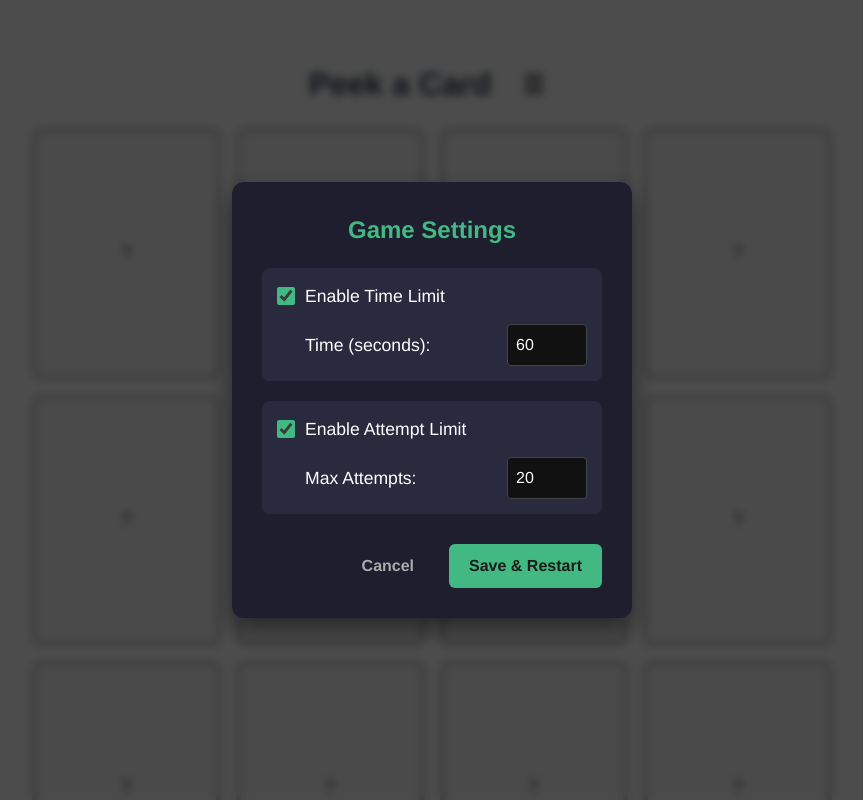
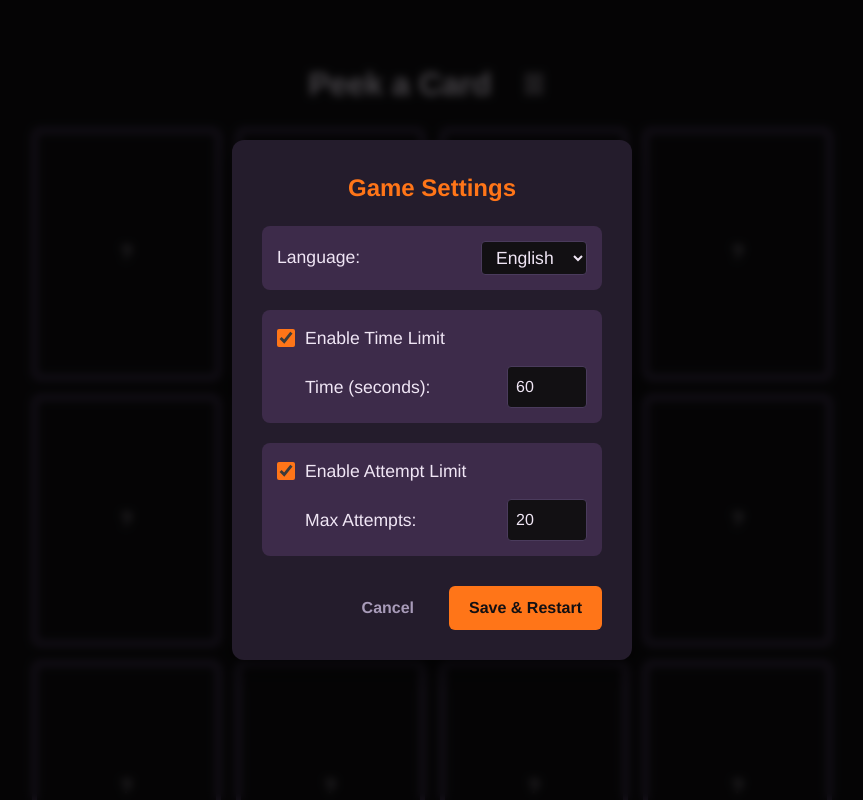
Before and after one commit to Angstromico/Vue-Card-Game-Peek, a Vue app: page / in a window 1280 px wide. Both pictures are taken after a click on the button 741 px from the left and 84 px from the top of the page. Shown: the top 800 px of the page, without its empty margins (208-1071 px from the left). Built offline with nearby package versions, Linux system fonts and the light colour scheme.

Commit message:
feat: Implement internationalization with English and Spanish locales and refactor component styling using CSS variables.

```diff
--- a/src/App.vue
+++ b/src/App.vue
@@ -9,10 +9,12 @@ import {
 import { cardImagesLinks } from './data'
 import useGenerateGame from './composables/useGenerateGame'
 import useGameState from './composables/useGameState'
+import useI18n from './composables/useI18n'
 
 const gameKey = ref(0)
 const { cardInfo, generate } = useGenerateGame(cardImagesLinks)
 const { resetGame, isPaused } = useGameState()
+const { t } = useI18n()
 
 const isSettingsOpen = ref(false)
 
@@ -39,7 +41,7 @@ onMounted(() => {
 
 <template>
   <header class="app-header">
-    <h1>Peek a Card</h1>
+    <h1>{{ t('appTitle').value }}</h1>
     <SettingsButton @click="handlePause" />
   </header>
 
--- a/src/components/CardTemplate.vue
+++ b/src/components/CardTemplate.vue
@@ -49,28 +49,27 @@ const { isCardFlipped, matchedCards, card } = props
   display: flex;
   align-items: center;
   justify-content: center;
-  border: 5px solid #ccc;
+  border: 5px solid var(--border);
   border-radius: 8px;
   font-size: 1.2rem;
 }
 
 .back {
-  background-color: #42b883;
-  color: white;
+  background-color: var(--bg-panel-light);
+  color: var(--text-main);
   transform: rotateY(180deg);
   background-repeat: no-repeat;
   background-position: center;
   background-size: cover;
   background-attachment: fixed;
-  background-color: #cccccc;
 }
 
 .front {
-  background-color: #f9f9f9;
+  background-color: var(--bg-main);
 }
 
 .card.is-matched .face.back {
-  background-color: #2c3e50;
-  border-color: #42b883;
+  background-color: var(--bg-panel);
+  border-color: var(--primary);
 }
 </style>
--- a/src/components/FiguresButton.vue
+++ b/src/components/FiguresButton.vue
@@ -1,7 +1,7 @@
 <script setup lang="ts">
 import { ref, onMounted } from 'vue'
 
-const currentColor = ref('#42b883')
+const currentColor = ref('#ff7518')
 const currentShape = ref('')
 
 const shapes = {
@@ -70,8 +70,8 @@ onMounted(() => {
   bottom: 110%;
   left: 50%;
   transform: translateX(-50%) translateY(10px);
-  background-color: #2c3e50;
-  color: white;
+  background-color: var(--bg-panel);
+  color: var(--text-main);
   padding: 6px 12px;
   border-radius: 6px;
   font-size: 0.85rem;
@@ -91,7 +91,7 @@ onMounted(() => {
   transform: translateX(-50%) translateY(10px);
   border-width: 6px;
   border-style: solid;
-  border-color: #2c3e50 transparent transparent transparent;
+  border-color: var(--bg-panel) transparent transparent transparent;
   opacity: 0;
   visibility: hidden;
   transition: all 0.3s ease;
@@ -126,7 +126,7 @@ onMounted(() => {
 .inner-shape {
   width: 40px;
   height: 40px;
-  background-color: white;
+  background-color: var(--bg-main);
   transition: clip-path 0.6s cubic-bezier(0.4, 0, 0.2, 1);
 }
 </style>
--- a/src/components/GameStatus.vue
+++ b/src/components/GameStatus.vue
@@ -4,6 +4,7 @@ import {
   isAttemptLimitEnabled,
 } from '../composables/useGameSettings'
 import useGameState from '../composables/useGameState'
+import useI18n from '../composables/useI18n'
 
 interface Props {
   matchesCount: number
@@ -13,6 +14,7 @@ interface Props {
 defineProps<Props>()
 
 const { timeLeft, attemptsLeft } = useGameState()
+const { t } = useI18n()
 
 const formatTime = (seconds: number) => {
   const m = Math.floor(seconds / 60)
@@ -24,7 +26,7 @@ const formatTime = (seconds: number) => {
 <template>
   <div class="status-container">
     <div class="status-item">
-      <span class="label">Matches</span>
+      <span class="label">{{ t('matches').value }}</span>
       <span class="value">{{ matchesCount }} / {{ totalMatches }}</span>
     </div>
 
@@ -33,7 +35,7 @@ const formatTime = (seconds: number) => {
       class="status-item"
       :class="{ warning: timeLeft <= 10 }"
     >
-      <span class="label">Time</span>
+      <span class="label">{{ t('time').value }}</span>
       <span class="value">{{ formatTime(timeLeft) }}</span>
     </div>
 
@@ -42,7 +44,7 @@ const formatTime = (seconds: number) => {
       class="status-item"
       :class="{ warning: attemptsLeft <= 5 }"
     >
-      <span class="label">Attempts</span>
+      <span class="label">{{ t('attempts').value }}</span>
       <span class="value">{{ attemptsLeft }}</span>
     </div>
   </div>
@@ -54,7 +56,7 @@ const formatTime = (seconds: number) => {
   justify-content: center;
   gap: 30px;
   margin-top: 20px;
-  background: #1a1a1a;
+  background: var(--bg-panel);
   padding: 15px 30px;
   border-radius: 12px;
   box-shadow: 0 4px 6px rgba(0, 0, 0, 0.3);
@@ -68,7 +70,7 @@ const formatTime = (seconds: number) => {
 
 .label {
   font-size: 0.85rem;
-  color: #888;
+  color: var(--text-muted);
   text-transform: uppercase;
   letter-spacing: 1px;
   margin-bottom: 5px;
@@ -77,11 +79,11 @@ const formatTime = (seconds: number) => {
 .value {
   font-size: 1.5rem;
   font-weight: bold;
-  color: #fff;
+  color: var(--text-main);
 }
 
 .status-item.warning .value {
-  color: #ff4757;
+  color: var(--error);
   animation: pulse 1s infinite alternate;
 }
 
--- a/src/components/SettingsButton.vue
+++ b/src/components/SettingsButton.vue
@@ -30,7 +30,7 @@ const emit = defineEmits(['click'])
 .settings-btn {
   background: none;
   border: none;
-  color: #000;
+  color: var(--text-main);
   cursor: pointer;
   padding: 8px;
   border-radius: 50%;
--- a/src/components/SettingsModal.vue
+++ b/src/components/SettingsModal.vue
@@ -6,8 +6,10 @@ import {
   isAttemptLimitEnabled,
   attemptLimit,
 } from '../composables/useGameSettings'
+import useI18n from '../composables/useI18n'
 
 const emit = defineEmits(['close', 'save'])
+const { t, locale } = useI18n()
 
 const localIsTimeLimitEnabled = ref(isTimeLimitEnabled.value)
 const localTimeLimit = ref(timeLimit.value)
@@ -35,15 +37,25 @@ const saveSettings = () => {
 <template>
   <div class="modal-backdrop" @click.self="$emit('close')">
     <div class="modal-content">
-      <h2>Game Settings</h2>
+      <h2>{{ t('settings').value }}</h2>
+
+      <div class="setting-group">
+        <label>
+          {{ t('language').value }}
+          <select v-model="locale" class="lang-select">
+            <option value="en">English</option>
+            <option value="es">Español</option>
+          </select>
+        </label>
+      </div>
 
       <div class="setting-group">
         <label>
           <input type="checkbox" v-model="localIsTimeLimitEnabled" />
-          Enable Time Limit
+          {{ t('enableTimeLimit').value }}
         </label>
         <div v-if="localIsTimeLimitEnabled" class="input-row">
-          <label for="timeLimit">Time (seconds):</label>
+          <label for="timeLimit">{{ t('timeLimitSeconds').value }}</label>
           <input
             id="timeLimit"
             type="number"
@@ -56,10 +68,10 @@ const saveSettings = () => {
       <div class="setting-group">
         <label>
           <input type="checkbox" v-model="localIsAttemptLimitEnabled" />
-          Enable Attempt Limit
+          {{ t('enableAttemptLimit').value }}
         </label>
         <div v-if="localIsAttemptLimitEnabled" class="input-row">
-          <label for="attemptLimit">Max Attempts:</label>
+          <label for="attemptLimit">{{ t('maxAttempts').value }}</label>
           <input
             id="attemptLimit"
             type="number"
@@ -70,8 +82,12 @@ const saveSettings = () => {
       </div>
 
       <div class="actions">
-        <button class="btn-cancel" @click="$emit('close')">Cancel</button>
-        <button class="btn-save" @click="saveSettings">Save & Restart</button>
+        <button class="btn-cancel" @click="$emit('close')">
+          {{ t('cancel').value }}
+        </button>
+        <button class="btn-save" @click="saveSettings">
+          {{ t('saveRestart').value }}
+        </button>
       </div>
     </div>
   </div>
@@ -93,13 +109,13 @@ const saveSettings = () => {
 }
 
 .modal-content {
-  background: #1e1e2f;
+  background: var(--bg-panel);
   border-radius: 12px;
   padding: 30px;
   width: 90%;
   max-width: 400px;
   box-shadow: 0 10px 25px rgba(0, 0, 0, 0.5);
-  color: #fff;
+  color: var(--text-main);
 }
 
 h2 {
@@ -107,12 +123,12 @@ h2 {
   text-align: center;
   margin-bottom: 20px;
   font-family: inherit;
-  color: #42b883;
+  color: var(--primary);
 }
 
 .setting-group {
   margin-bottom: 20px;
-  background: #2a2a3f;
+  background: var(--bg-panel-light);
   padding: 15px;
   border-radius: 8px;
 }
@@ -128,7 +144,7 @@ label {
 input[type='checkbox'] {
   width: 18px;
   height: 18px;
-  accent-color: #42b883;
+  accent-color: var(--primary);
 }
 
 .input-row {
@@ -139,19 +155,33 @@ input[type='checkbox'] {
   padding-left: 28px;
 }
 
+.lang-select {
+  margin-left: auto;
+  padding: 5px 10px;
+  background: var(--bg-main);
+  color: var(--text-main);
+  border: 1px solid var(--border);
+  border-radius: 4px;
+}
+
+.lang-select:focus {
+  outline: none;
+  border-color: var(--primary);
+}
+
 input[type='number'] {
   width: 80px;
   padding: 8px;
-  border: 1px solid #444;
+  border: 1px solid var(--border);
   border-radius: 4px;
-  background: #111;
-  color: white;
+  background: var(--bg-main);
+  color: var(--text-main);
   font-size: 1rem;
 }
 
 input[type='number']:focus {
   outline: none;
-  border-color: #42b883;
+  border-color: var(--primary);
 }
 
 .actions {
@@ -173,21 +203,21 @@ button {
 
 .btn-cancel {
   background: transparent;
-  color: #aaa;
+  color: var(--text-muted);
 }
 
 .btn-cancel:hover {
-  color: white;
+  color: var(--text-main);
   background: rgba(255, 255, 255, 0.1);
 }
 
 .btn-save {
-  background: #42b883;
-  color: #1a1a1a;
+  background: var(--primary);
+  color: var(--bg-main);
 }
 
 .btn-save:hover {
-  background: #33a06f;
+  background: var(--primary-hover);
   transform: translateY(-2px);
 }
 </style>
--- /dev/null
+++ b/src/composables/useI18n.ts
@@ -0,0 +1,59 @@
+import { ref, computed } from 'vue'
+
+export type Locale = 'en' | 'es'
+
+const locale = ref<Locale>('en')
+
+const messages = {
+  en: {
+    appTitle: 'Peek a Card',
+    settings: 'Game Settings',
+    enableTimeLimit: 'Enable Time Limit',
+    timeLimitSeconds: 'Time (seconds):',
+    enableAttemptLimit: 'Enable Attempt Limit',
+    maxAttempts: 'Max Attempts:',
+    cancel: 'Cancel',
+    saveRestart: 'Save & Restart',
+    language: 'Language:',
+    matches: 'Matches',
+    time: 'Time',
+    attempts: 'Attempts',
+    youWin: '🎉 You Win! 🎉',
+    timesUp: "⏳ Time's Up! ⏳",
+    outOfAttempts: '❌ Out of Attempts! ❌',
+    greatMemory: 'Great memory!',
+    betterLuck: 'Better luck next time.',
+    playAgain: 'Play Again',
+  },
+  es: {
+    appTitle: 'Encuentra la Pareja',
+    settings: 'Ajustes del Juego',
+    enableTimeLimit: 'Habilitar Límite de Tiempo',
+    timeLimitSeconds: 'Tiempo (segundos):',
+    enableAttemptLimit: 'Habilitar Límite de Intentos',
+    maxAttempts: 'Intentos Máximos:',
+    cancel: 'Cancelar',
+    saveRestart: 'Guardar y Reiniciar',
+    language: 'Idioma:',
+    matches: 'Parejas',
+    time: 'Tiempo',
+    attempts: 'Intentos',
+    youWin: '🎉 ¡Ganaste! 🎉',
+    timesUp: '⏳ ¡Se acabó el tiempo! ⏳',
+    outOfAttempts: '❌ ¡Sin intentos! ❌',
+    greatMemory: '¡Qué gran memoria!',
+    betterLuck: 'Mejor suerte la próxima vez.',
+    playAgain: 'Jugar de Nuevo',
+  },
+}
+
+export default function useI18n() {
+  const t = (key: keyof (typeof messages)['en']) => {
+    return computed(() => messages[locale.value][key])
+  }
+
+  return {
+    locale,
+    t,
+  }
+}
--- a/src/style.css
+++ b/src/style.css
@@ -1,3 +1,16 @@
+:root {
+  --bg-main: #121013;
+  --bg-panel: #241c2c;
+  --bg-panel-light: #3d2b4a;
+  --text-main: #f0e6f5;
+  --text-muted: #a89bb9;
+  --primary: #ff7518;
+  --primary-hover: #e0600c;
+  --accent: #8b5cf6;
+  --error: #ff4757;
+  --border: #4a3b5c;
+}
+
 *,
 *::before,
 *::after {
@@ -23,7 +36,8 @@ body {
   width: 100vw;
   margin: 0 auto;
   line-height: 1.5;
-  -webkit-font-smoothing: antialiased;
+  background-color: var(--bg-main);
+  color: var(--text-main);
 }
 
 /* 6. Improve media defaults */
@@ -74,6 +88,6 @@ h6 {
 
 #app {
   text-align: center;
-  color: #2c3e50;
+  color: var(--text-main);
   margin-top: 60px;
 }
```
Also changed, not shown: src/components/GameOverlay.vue (+21 -15 lines), 1 other file (tests, documents, lock files or other folders).
